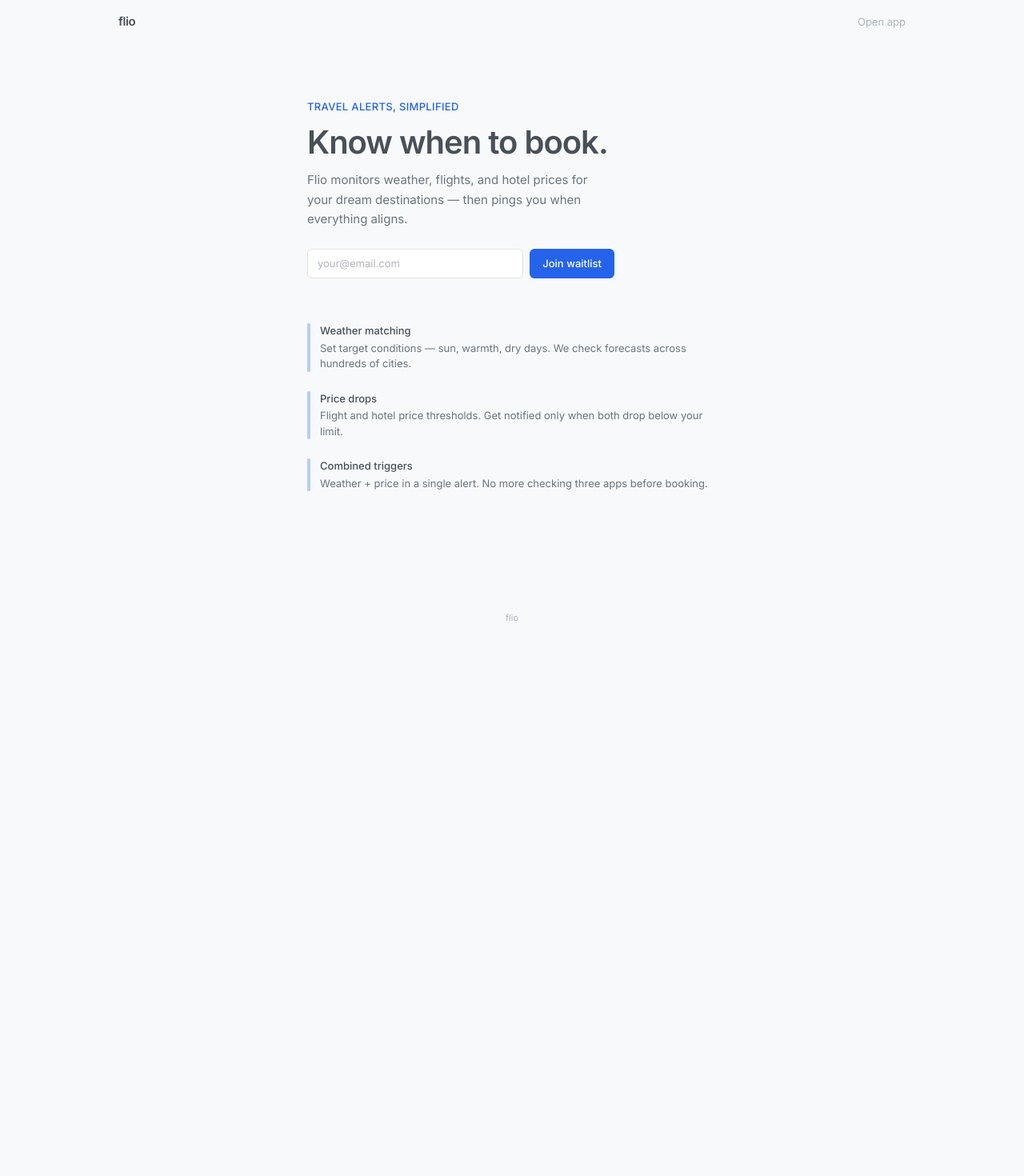
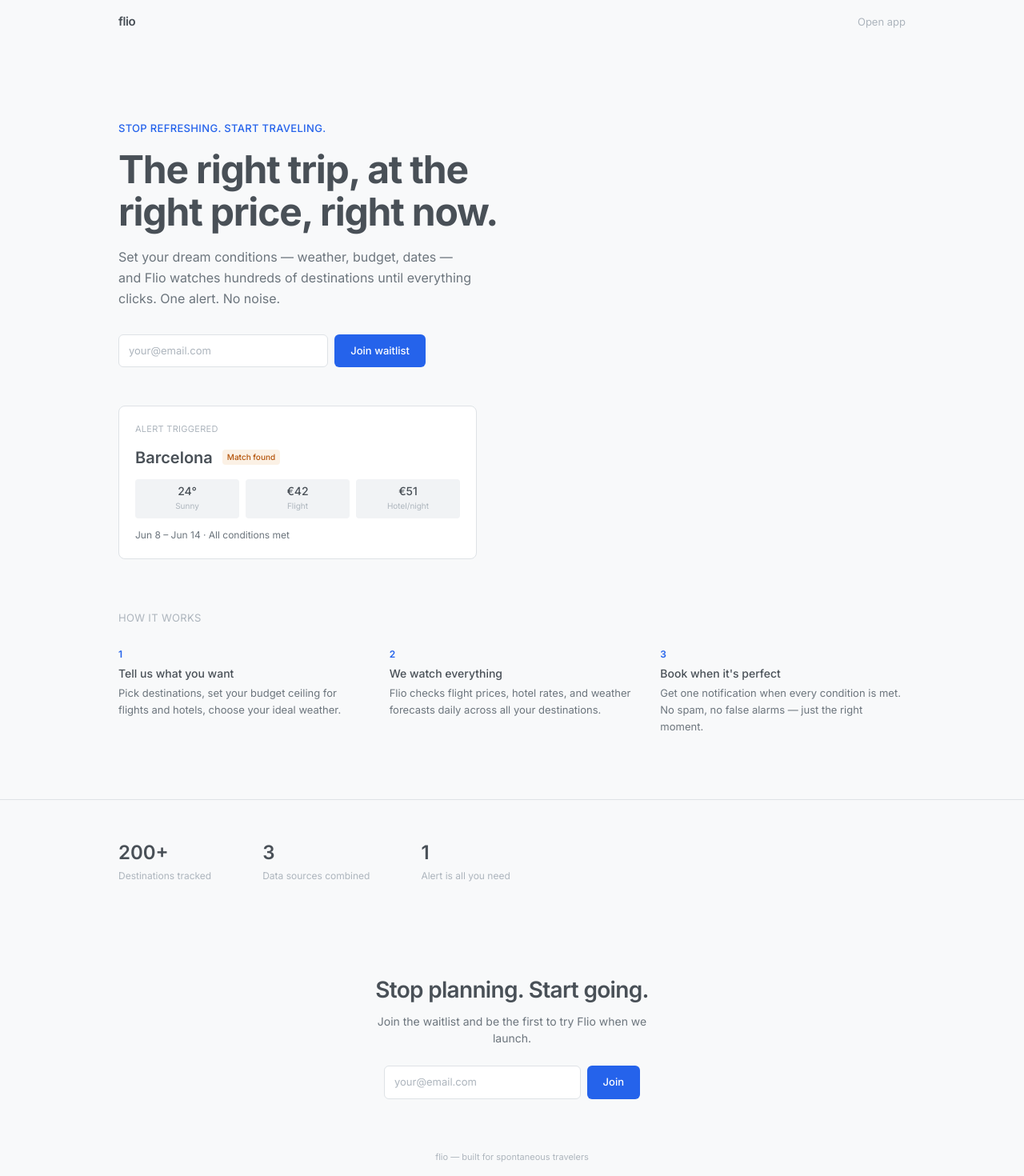
Before and after one commit to tomasmeloabrantes2003-art/flio, a React (Vite) app: page / in a window 1280 px wide. Shown: the top 1470 px of the page at 80% size. Before the commit the page ends 800 px from the top, so only its background shows below. Built offline with nearby package versions, Linux system fonts and the light colour scheme.

Commit message:
Redesign landing page — hero, preview card, how-it-works, bottom CTA

```diff
--- a/src/pages/Landing.jsx
+++ b/src/pages/Landing.jsx
@@ -15,81 +15,143 @@ export default function Landing() {
 
   return (
     <div className="min-h-screen bg-base-950 flex flex-col">
+      {/* Nav */}
       <nav className="flex items-center justify-between px-5 py-4 max-w-5xl w-full mx-auto">
         <span className="text-[15px] font-semibold text-base-300 tracking-tight">flio</span>
-        <Link
-          to="/app"
-          className="text-[13px] text-base-500 hover:text-base-300 transition"
-        >
+        <Link to="/app" className="text-[13px] text-base-500 hover:text-base-300 transition">
           Open app
         </Link>
       </nav>
 
-      <div className="flex-1 flex flex-col items-center justify-center px-5 pb-20">
-        <div className="max-w-lg w-full">
-          <p className="text-[13px] text-blue-500 font-medium mb-3 tracking-wide uppercase">
-            Travel alerts, simplified
+      {/* Hero */}
+      <section className="max-w-5xl w-full mx-auto px-5 pt-16 sm:pt-24 pb-12">
+        <div className="max-w-xl">
+          <p className="text-[13px] text-blue-500 font-medium mb-4 tracking-wide uppercase">
+            Stop refreshing. Start traveling.
           </p>
-          <h1 className="text-[32px] sm:text-[40px] font-semibold text-base-300 leading-[1.15] tracking-tight">
-            Know when to book.
+          <h1 className="text-[36px] sm:text-[48px] font-bold text-base-300 leading-[1.1] tracking-tight">
+            The right trip, at the<br />right price, right now.
           </h1>
-          <p className="mt-3 text-base-400 text-[15px] leading-relaxed max-w-sm">
-            Flio monitors weather, flights, and hotel prices for your dream destinations — then pings you when everything aligns.
+          <p className="mt-4 text-base-400 text-[16px] leading-relaxed max-w-md">
+            Set your dream conditions — weather, budget, dates — and Flio watches hundreds of destinations until everything clicks. One alert. No noise.
           </p>
 
           {!submitted ? (
-            <form onSubmit={handleSubmit} className="mt-6 flex gap-2 max-w-sm">
+            <form onSubmit={handleSubmit} className="mt-8 flex gap-2 max-w-sm">
               <input
                 type="email"
                 required
                 value={email}
                 onChange={(e) => setEmail(e.target.value)}
                 placeholder="your@email.com"
-                className="flex-1 px-3 py-2 text-[13px] rounded-md bg-base-900 border border-base-700 text-base-300 placeholder-base-500 focus:outline-none focus:border-blue-500 transition"
+                className="flex-1 px-3 py-2.5 text-[13px] rounded-md bg-base-900 border border-base-700 text-base-300 placeholder-base-500 focus:outline-none focus:border-blue-500 transition"
               />
-              <button
-                type="submit"
-                className="px-4 py-2 text-[13px] font-medium bg-blue-500 hover:bg-blue-400 text-white rounded-md transition"
-              >
+              <button type="submit" className="px-5 py-2.5 text-[13px] font-medium bg-blue-500 hover:bg-blue-400 text-white rounded-md transition">
                 Join waitlist
               </button>
             </form>
           ) : (
-            <p className="mt-6 text-[13px] text-green-500">You're in. We'll email you when it's ready.</p>
+            <div className="mt-8 px-4 py-3 bg-green-500/10 border border-green-500/20 rounded-md inline-block">
+              <p className="text-[13px] text-green-500 font-medium">You're in — we'll reach out soon.</p>
+            </div>
           )}
+        </div>
+      </section>
 
-          <div className="mt-14 grid gap-6">
-            <Feature
-              label="Weather matching"
-              desc="Set target conditions — sun, warmth, dry days. We check forecasts across hundreds of cities."
+      {/* Live preview card */}
+      <section className="max-w-5xl w-full mx-auto px-5 pb-16">
+        <div className="bg-base-900 border border-base-700 rounded-lg p-5 max-w-md">
+          <p className="text-[11px] text-base-500 uppercase tracking-wide mb-3">Alert triggered</p>
+          <div className="flex items-center gap-3 mb-3">
+            <span className="text-[20px] font-semibold text-base-300">Barcelona</span>
+            <span className="text-[10px] font-medium px-1.5 py-0.5 rounded bg-warm-500/10 text-warm-400">Match found</span>
+          </div>
+          <div className="flex gap-2 mb-3">
+            <MiniStat value="24°" label="Sunny" />
+            <MiniStat value="€42" label="Flight" />
+            <MiniStat value="€51" label="Hotel/night" />
+          </div>
+          <p className="text-[12px] text-base-400">Jun 8 – Jun 14 · All conditions met</p>
+        </div>
+      </section>
+
+      {/* How it works */}
+      <section className="max-w-5xl w-full mx-auto px-5 pb-20">
+        <h2 className="text-[13px] text-base-500 uppercase tracking-wide mb-6">How it works</h2>
+        <div className="grid sm:grid-cols-3 gap-8">
+          <Step num="1" title="Tell us what you want" desc="Pick destinations, set your budget ceiling for flights and hotels, choose your ideal weather." />
+          <Step num="2" title="We watch everything" desc="Flio checks flight prices, hotel rates, and weather forecasts daily across all your destinations." />
+          <Step num="3" title="Book when it's perfect" desc="Get one notification when every condition is met. No spam, no false alarms — just the right moment." />
+        </div>
+      </section>
+
+      {/* Social proof / numbers */}
+      <section className="border-t border-base-700">
+        <div className="max-w-5xl w-full mx-auto px-5 py-12 flex flex-wrap gap-8 sm:gap-16">
+          <NumStat value="200+" label="Destinations tracked" />
+          <NumStat value="3" label="Data sources combined" />
+          <NumStat value="1" label="Alert is all you need" />
+        </div>
+      </section>
+
+      {/* Bottom CTA */}
+      <section className="max-w-5xl w-full mx-auto px-5 py-16 text-center">
+        <h2 className="text-[24px] sm:text-[28px] font-semibold text-base-300 tracking-tight">
+          Stop planning. Start going.
+        </h2>
+        <p className="mt-2 text-base-400 text-[14px] max-w-sm mx-auto">
+          Join the waitlist and be the first to try Flio when we launch.
+        </p>
+        {!submitted ? (
+          <form onSubmit={handleSubmit} className="mt-6 flex gap-2 max-w-xs mx-auto">
+            <input
+              type="email"
+              required
+              value={email}
+              onChange={(e) => setEmail(e.target.value)}
+              placeholder="your@email.com"
+              className="flex-1 px-3 py-2.5 text-[13px] rounded-md bg-base-900 border border-base-700 text-base-300 placeholder-base-500 focus:outline-none focus:border-blue-500 transition"
             />
-            <Feature
-              label="Price drops"
-              desc="Flight and hotel price thresholds. Get notified only when both drop below your limit."
-            />
-            <Feature
-              label="Combined triggers"
-              desc="Weather + price in a single alert. No more checking three apps before booking."
-            />
-          </div>
-        </div>
-      </div>
+            <button type="submit" className="px-5 py-2.5 text-[13px] font-medium bg-blue-500 hover:bg-blue-400 text-white rounded-md transition">
+              Join
+            </button>
+          </form>
+        ) : (
+          <p className="mt-6 text-[13px] text-green-500">You're on the list!</p>
+        )}
+      </section>
 
       <footer className="text-center text-[11px] text-base-500 pb-5">
-        flio
+        flio — built for spontaneous travelers
       </footer>
     </div>
   )
 }
 
-function Feature({ label, desc }) {
+function Step({ num, title, desc }) {
   return (
-    <div className="flex gap-3">
-      <div className="w-1 rounded-full bg-blue-500/30 shrink-0" />
-      <div>
-        <p className="text-[13px] font-medium text-base-300">{label}</p>
-        <p className="text-[13px] text-base-400 mt-0.5">{desc}</p>
-      </div>
+    <div>
+      <span className="text-[12px] font-semibold text-blue-500">{num}</span>
+      <h3 className="text-[14px] font-medium text-base-300 mt-1">{title}</h3>
+      <p className="text-[13px] text-base-400 mt-1 leading-relaxed">{desc}</p>
     </div>
   )
 }
+
+function MiniStat({ value, label }) {
+  return (
+    <div className="flex-1 bg-base-800 rounded px-2.5 py-2 text-center">
+      <p className="text-[14px] font-medium text-base-300 leading-none">{value}</p>
+      <p className="text-[10px] text-base-500 mt-1">{label}</p>
+    </div>
+  )
+}
+
+function NumStat({ value, label }) {
+  return (
+    <div>
+      <p className="text-[24px] font-semibold text-base-300">{value}</p>
+      <p className="text-[12px] text-base-500 mt-0.5">{label}</p>
+    </div>
+  )
+}
```
